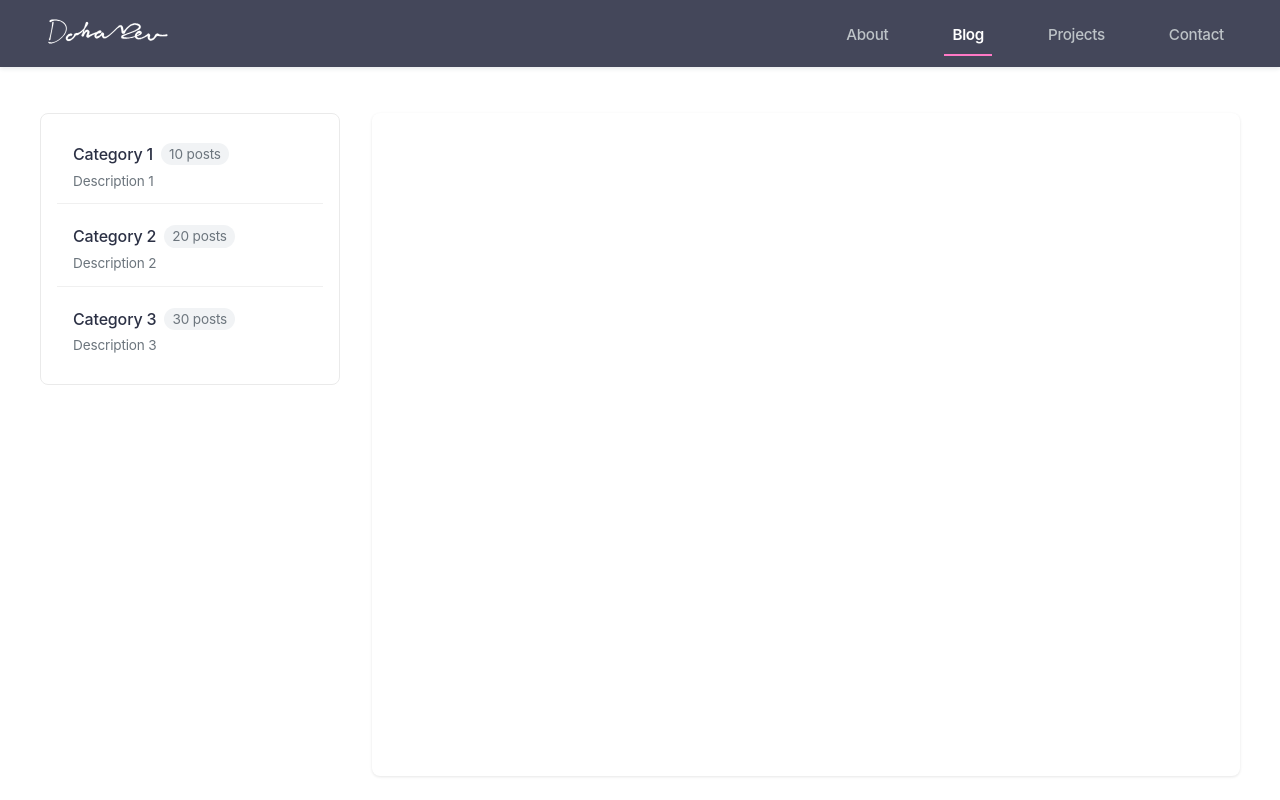
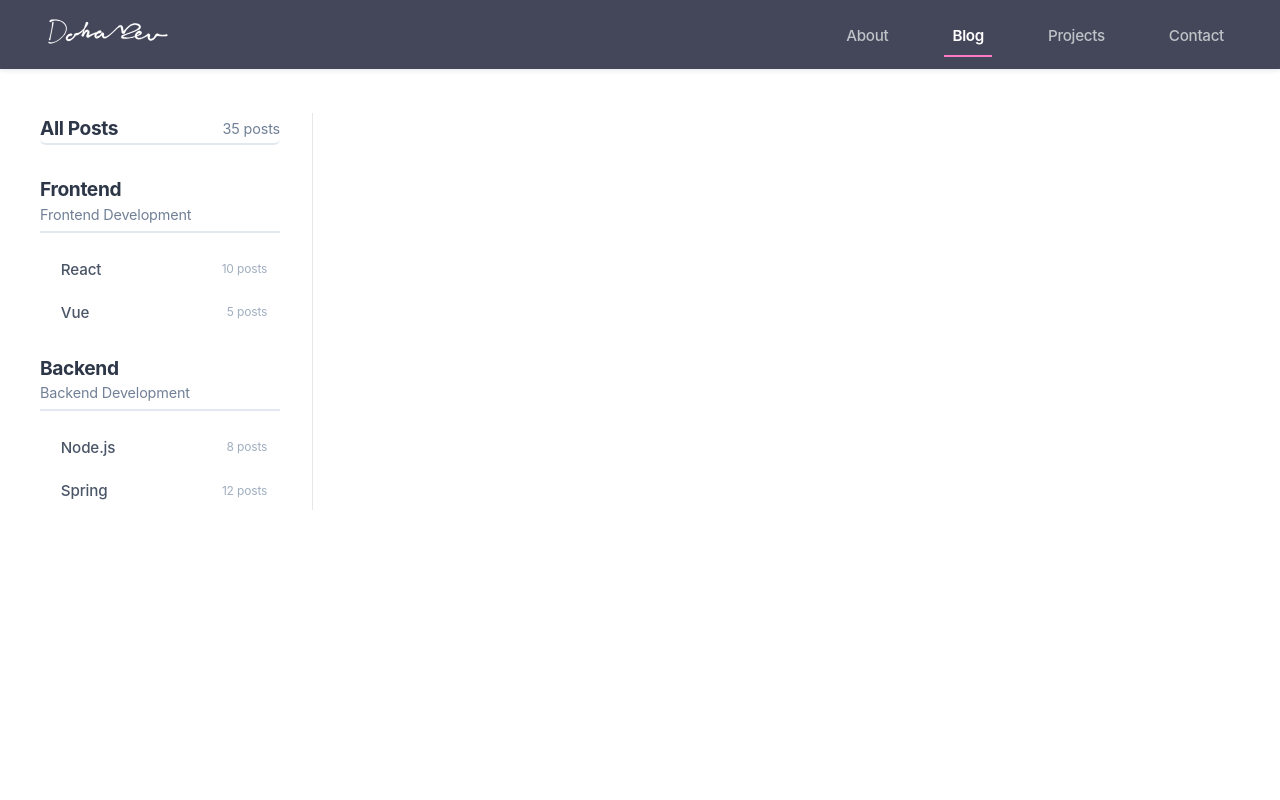
Before and after one commit to DokaDev/dokalab_blog_client, a React (Vite) app: page /blog in a window 1280 px wide. Shown: the top 800 px of the page. Built offline with nearby package versions, Linux system fonts and the light colour scheme.

Commit message:
update design

```diff
--- a/src/layout/header/nav/navBar.tsx
+++ b/src/layout/header/nav/navBar.tsx
@@ -1,6 +1,7 @@
 import NavItem, { NavItemProps } from "./navItems";
 import './navBar.scss';
 import { siteConfig } from "../../../config/site";
+import { Link } from 'react-router-dom';
 
 interface NavbarProps {
     items: NavItemProps[];
@@ -10,10 +11,9 @@ const Navbar: React.FC<NavbarProps> = ({ items }) => {
     return (
         <nav className="navbar">
             <div className="logo">
-                {/* <a href="/" style={{ fontSize: '1.5rem', fontWeight: 'bold', color: '#2d3748', textDecoration: 'none' }}>
-                    Blog
-                </a> */}
-                <img src={siteConfig.logo} alt={siteConfig.title} />
+                <Link to="/">
+                    <img src={siteConfig.logo} alt={siteConfig.title} />
+                </Link>
             </div>
             <div className="nav-items">
                 {items.map((item) => (
--- a/src/pages/blog/blogLayout.scss
+++ b/src/pages/blog/blogLayout.scss
@@ -5,23 +5,19 @@
   min-height: calc(100vh - 73px - 4rem); // viewport height - header height - padding
 
   .blog-sidebar {
-    flex: 0 0 300px; // 고정 너비
+    flex: 0 0 240px; // 300px에서 240px로 줄임
     position: sticky;
     top: calc(73px + 2rem); // header height + padding
     height: fit-content;
     max-height: calc(100vh - 73px - 4rem); // viewport height - header height - padding
     overflow-y: auto;
+    border-right: 1px solid #e5e7eb;
+    padding-right: 2rem;
   }
 
   .blog-content {
     flex: 1;
     min-width: 0; // flex item overflow 방지
-
-    // 임시 스타일
-    padding: 1rem;
-    background: #ffffff;
-    border-radius: 8px;
-    box-shadow: 0 1px 3px rgba(0, 0, 0, 0.1);
   }
 
   // 반응형 디자인
@@ -33,6 +29,11 @@
       position: relative;
       top: 0;
       width: 100%;
+      border-right: none;
+      border-bottom: 1px solid #e5e7eb;
+      padding-right: 0;
+      padding-bottom: 1rem;
+      margin-bottom: 1rem;
     }
   }
 }
--- a/src/pages/blog/blogLayout.tsx
+++ b/src/pages/blog/blogLayout.tsx
@@ -2,16 +2,31 @@ import CategoryBox from "./category/categoryBox";
 import './blogLayout.scss';
 
 const BlogLayout: React.FC<{ contentNode: React.ReactNode }> = ({ contentNode }) => {
-    const categories: CategoryProps[] = [
-        { id: 1, name: "Category 1", description: "Description 1", postCount: 10 },
-        { id: 2, name: "Category 2", description: "Description 2", postCount: 20 },
-        { id: 3, name: "Category 3", description: "Description 3", postCount: 30 },
+    const categoryGroups: CategoryGroupProps[] = [
+        {
+            id: 1,
+            name: "Frontend",
+            description: "Frontend Development",
+            categories: [
+                { id: 1, name: "React", description: "React related posts", postCount: 10 },
+                { id: 2, name: "Vue", description: "Vue.js related posts", postCount: 5 }
+            ]
+        },
+        {
+            id: 2,
+            name: "Backend",
+            description: "Backend Development",
+            categories: [
+                { id: 3, name: "Node.js", description: "Node.js related posts", postCount: 8 },
+                { id: 4, name: "Spring", description: "Spring framework posts", postCount: 12 }
+            ]
+        }
     ];
 
     return (
         <div className="blog-layout">
             <aside className="blog-sidebar">
-                <CategoryBox categories={categories} />
+                <CategoryBox categoryGroups={categoryGroups} />
             </aside>
             <main className="blog-content">
                 {contentNode}
--- a/src/pages/blog/category/categoryBox.scss
+++ b/src/pages/blog/category/categoryBox.scss
@@ -1,9 +1,67 @@
 .category-box {
   display: flex;
   flex-direction: column;
-  gap: 0.5rem;
-  padding: 1rem;
-  background: #ffffff;
-  border-radius: 8px;
-  border: 1px solid #eaeaea;
+  gap: 1.5rem;
+
+  .all-posts {
+    padding: 0.2rem 0;
+    border-bottom: 2px solid #e2e8f0;
+    margin-bottom: 0.5rem;
+
+    .category-name {
+      font-size: 1.2rem !important;
+      font-weight: 700 !important;
+      color: #2d3748 !important;
+      letter-spacing: -0.02em;
+    }
+
+    .post-count {
+      font-size: 0.9rem !important;
+      color: #718096 !important;
+    }
+
+    &:hover {
+      background-color: transparent !important;
+
+      .category-name {
+        color: #4299e1 !important;
+      }
+    }
+
+    &::before {
+      display: none;
+    }
+  }
+
+  .category-group {
+    display: flex;
+    flex-direction: column;
+
+    .group-header {
+      margin-bottom: 1rem;
+      border-bottom: 2px solid #e2e8f0;
+      padding-bottom: 0.5rem;
+
+      h3 {
+        font-size: 1.2rem;
+        font-weight: 700;
+        color: #2d3748;
+        margin: 0;
+        letter-spacing: -0.02em;
+      }
+
+      p {
+        font-size: 0.9rem;
+        color: #718096;
+        margin: 0.3rem 0 0 0;
+      }
+    }
+
+    .group-categories {
+      display: flex;
+      flex-direction: column;
+      gap: 0.25rem;
+      padding-left: 0.5rem;
+    }
+  }
 }
--- a/src/pages/blog/category/categoryBox.tsx
+++ b/src/pages/blog/category/categoryBox.tsx
@@ -5,14 +5,31 @@ import CategoryItem from "./categoryItem";
 import './categoryBox.scss';
 
 interface CategoryBoxProps {
-    categories: CategoryProps[];
+    categoryGroups: CategoryGroupProps[];
 }
 
-const CategoryBox: React.FC<CategoryBoxProps> = ({ categories }) => {
+const CategoryBox: React.FC<CategoryBoxProps> = ({ categoryGroups }) => {
     return (
         <div className="category-box">
-            {categories.map((category) => (
-                <CategoryItem key={category.id} {...category} />
+            <CategoryItem
+                id={0}
+                name="All Posts"
+                description="View all blog posts"
+                postCount={35}
+                className="all-posts"
+            />
+            {categoryGroups.map((group) => (
+                <div key={group.id} className="category-group">
+                    <div className="group-header">
+                        <h3>{group.name}</h3>
+                        <p>{group.description}</p>
+                    </div>
+                    <div className="group-categories">
+                        {group.categories.map((category) => (
+                            <CategoryItem key={category.id} {...category} />
+                        ))}
+                    </div>
+                </div>
             ))}
         </div>
     )
--- a/src/pages/blog/category/categoryItem.scss
+++ b/src/pages/blog/category/categoryItem.scss
@@ -1,14 +1,52 @@
 .category-item {
-  padding: 0.8rem 1rem;
-  border-bottom: 1px solid #f0f0f0;
+  padding: 0.6rem 0.8rem;
+  border-radius: 6px;
+  position: relative;
   transition: all 0.2s ease-in-out;
+  text-decoration: none;
+  display: block;
 
-  &:last-child {
-    border-bottom: none;
+  &::before {
+    content: '';
+    position: absolute;
+    left: 0;
+    top: 50%;
+    transform: translateY(-50%) scaleY(0);
+    width: 3px;
+    height: 70%;
+    background-color: #4299e1;
+    border-radius: 0 2px 2px 0;
+    transition: transform 0.2s ease-in-out;
   }
 
-  &:hover {
-    background-color: #f8f9fa;
+  &:hover, &.active {
+    background-color: #f8fafc;
+    padding-left: 1rem;
+
+    &::before {
+      transform: translateY(-50%) scaleY(1);
+    }
+
+    .category-header {
+      .category-title .category-name {
+        color: #4299e1;
+      }
+    }
+  }
+
+  &.active {
+    background-color: #ebf8ff;
+
+    &::before {
+      background-color: #3182ce;
+    }
+
+    .category-header {
+      .category-title .category-name {
+        color: #2c5282;
+        font-weight: 600;
+      }
+    }
   }
 
   .category-header {
@@ -17,35 +55,45 @@
     justify-content: space-between;
 
     .category-title {
-      display: flex;
-      align-items: center;
-      gap: 0.5rem;
+      position: relative;
 
-      a {
-        color: #2b3044;
-        text-decoration: none;
+      .category-name {
+        color: #4a5568;
         font-weight: 500;
-        font-size: 1rem;
+        font-size: 0.95rem;
+        transition: color 0.2s ease-in-out;
+      }
 
-        &:hover {
-          color: #4a90e2;
+      .tooltip {
+        position: fixed;
+        transform-origin: top left;
+        background-color: rgba(66, 153, 225, 0.15);
+        backdrop-filter: blur(8px);
+        color: #2d3748;
+        padding: 0.6rem 1rem;
+        border-radius: 6px;
+        font-size: 0.85rem;
+        line-height: 1.4;
+        white-space: nowrap;
+        z-index: 1000;
+        border: 1px solid rgba(66, 153, 225, 0.2);
+        box-shadow: 0 4px 12px rgba(0, 0, 0, 0.05);
+        pointer-events: none;
+        opacity: 0;
+        transform: translate(0, 5px);
+        transition: all 0.2s ease-in-out;
+
+        &[data-show="true"] {
+          opacity: 1;
+          transform: translate(0, 8px);
         }
       }
+    }
 
-      span {
-        color: #6c757d;
-        font-size: 0.85rem;
-        background: #f1f3f5;
-        padding: 0.2rem 0.5rem;
-        border-radius: 12px;
-      }
+    .post-count {
+      color: #a0aec0;
+      font-size: 0.75rem;
+      margin-left: 0.5rem;
     }
   }
-
-  .category-description {
-    margin-top: 0.4rem;
-    color: #6c757d;
-    font-size: 0.85rem;
-    line-height: 1.4;
-  }
 }
--- a/src/pages/blog/category/categoryItem.tsx
+++ b/src/pages/blog/category/categoryItem.tsx
@@ -1,17 +1,54 @@
-import { Link } from "react-router-dom";
+import { useState, useRef } from "react";
+import { NavLink } from "react-router-dom";
 import './categoryItem.scss';
 
-const CategoryItem: React.FC<CategoryProps> = ({ id, name, description, postCount }) => {
+interface CategoryItemProps extends CategoryProps {
+    className?: string;
+}
+
+const CategoryItem: React.FC<CategoryItemProps> = ({
+    id,
+    name,
+    description,
+    postCount,
+    className
+}) => {
+    const [showTooltip, setShowTooltip] = useState(false);
+    const timerRef = useRef<number>();
+
+    const handleMouseEnter = () => {
+        timerRef.current = window.setTimeout(() => {
+            setShowTooltip(true);
+        }, 700);
+    };
+
+    const handleMouseLeave = () => {
+        if (timerRef.current) {
+            clearTimeout(timerRef.current);
+            timerRef.current = undefined;
+        }
+        setShowTooltip(false);
+    };
+
     return (
-        <div className="category-item">
+        <NavLink
+            to={`/blog/${id}`}
+            className={({ isActive }) =>
+                `category-item ${className || ''} ${isActive ? 'active' : ''}`
+            }
+            onMouseEnter={handleMouseEnter}
+            onMouseLeave={handleMouseLeave}
+        >
             <div className="category-header">
                 <div className="category-title">
-                    <Link to={`/blog/${id}`}>{name}</Link>
-                    <span>{postCount} posts</span>
+                    <span className="category-name">{name}</span>
+                    <div className="tooltip" data-show={showTooltip}>
+                        {description}
+                    </div>
                 </div>
+                <span className="post-count">{postCount} posts</span>
             </div>
-            <div className="category-description">{description}</div>
-        </div>
+        </NavLink>
     );
 };
 
```
Also changed, not shown: src/pages/blog/category/category.ts (+8 -1 lines), 1 other file (tests, documents, lock files or other folders).
